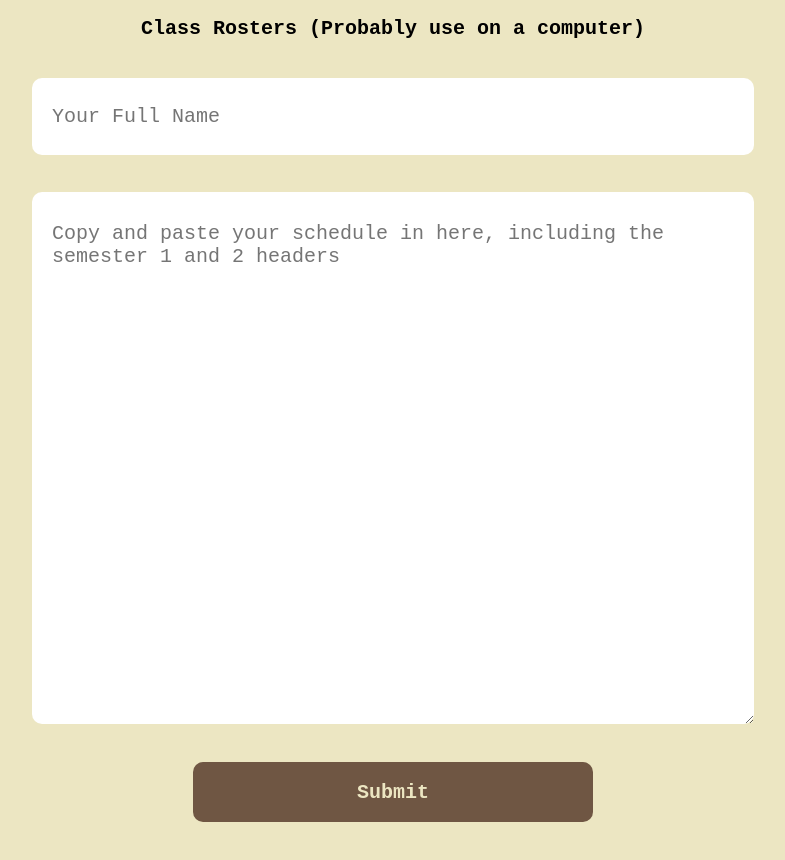
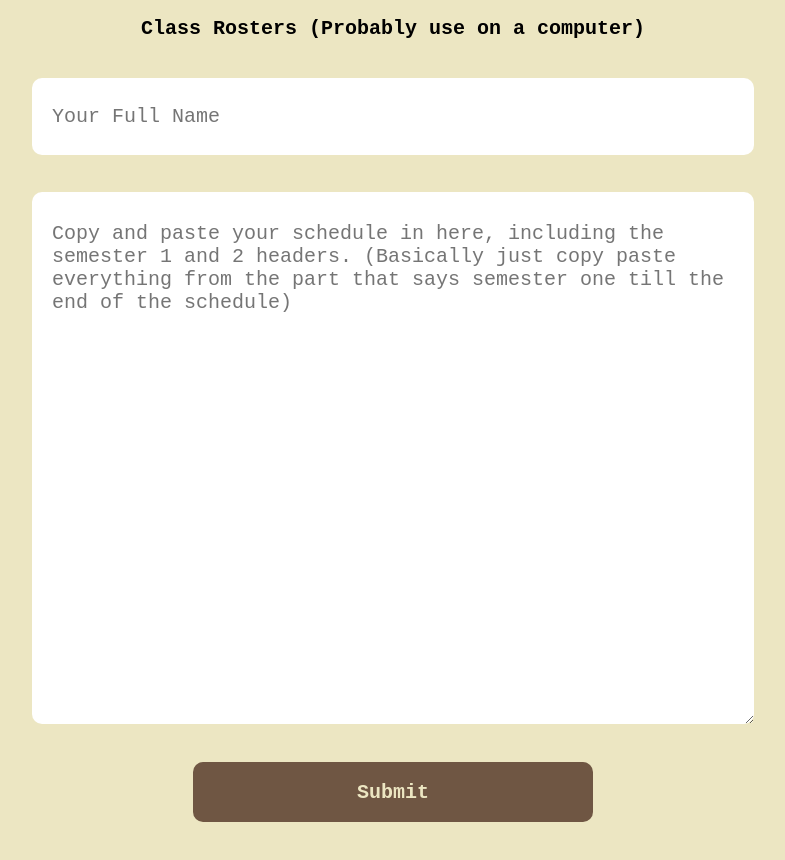
Before and after one commit to SashankBalusu/schedule, a plain HTML site: page index.html in a window 1280 px wide. Shown: the whole page, without its empty margins (247-1032 px from the left). Drawn offline with Linux system fonts and the light colour scheme.

Commit message:
fix aalyosh end space bug

```diff
--- a/index.html
+++ b/index.html
@@ -18,7 +18,7 @@
     <div>
 
         <input placeholder = "Your Full Name" id = "name" type = "text"></input>
-        <textarea placeholder = "Copy and paste your schedule in here, including the semester 1 and 2 headers" rows = "4" cols = "20" id = "schedule" ></textarea>
+        <textarea placeholder = "Copy and paste your schedule in here, including the semester 1 and 2 headers. (Basically just copy paste everything from the part that says semester one till the end of the schedule)" rows = "4" cols = "20" id = "schedule" ></textarea>
         <button id = "submit">Submit</button>
         <script type = "module" src = "script.js"></script>
     </div>
--- a/script.js
+++ b/script.js
@@ -35,6 +35,7 @@ submit.addEventListener("click", function(){
         alert("Enter your full name!")
         return
     }
+    student = student.trim()
     console.log(student)
     let sched = schedule.value.trim().split(("\n"))
     console.log(sched)
```
